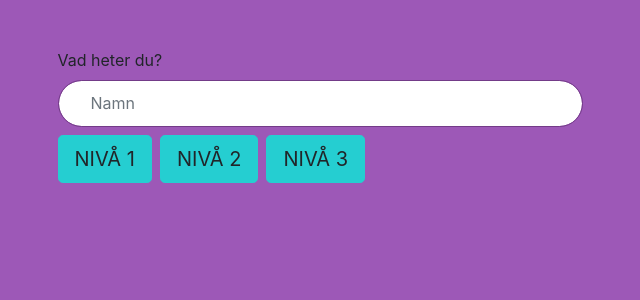
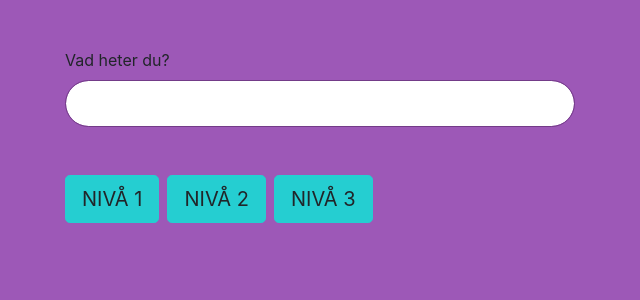
Before and after one commit to wirn/alma-math, a React (Create React App) app: page / in a window 1280 px wide. Shown: the top 300 px of the page, without its empty margins (320-960 px from the left). Built offline with nearby package versions, Linux system fonts and the light colour scheme.

Commit message:
added context

```diff
--- a/src/App.js
+++ b/src/App.js
@@ -1,10 +1,15 @@
 import React from "react";
 import { BrowserRouter, Route, Switch } from "react-router-dom";
-import Start from './components/Start';
+// import Start from './components/Start/LevelLinks';
 import Tasks from './components/tasks';
+import UserContextProvider from './context/UserContext';
+import NameChanger from './components/Start/NameChanger';
+import Start from "./components/Start/Start";
 
 export default function App() {
   return (
+    <div>
+      <UserContextProvider>
         <BrowserRouter>
           <Switch>
             <Route path='/' exact component={Start} />
@@ -12,5 +17,7 @@ export default function App() {
             <Route path='/' render={() => <div>404</div>} />
           </Switch>
         </BrowserRouter>
+      </UserContextProvider>
+    </div>
   )
 }
--- a/src/components/Start.js
+++ b/src/components/Start/LevelLinks.js
@@ -1,15 +1,13 @@
 import React from 'react';
 import { Link } from 'react-router-dom';
 
-const Start = (history, location, match) => {
+const LevelLinks = (history, location, match) => {
 
     console.log(history, location, match);
 
     return (
         <div className="container my-5">
             <div className="col-md-6 offset-md-3 ">
-                <label>Vad heter du?</label>
-                <input className="form-control d-block mb-2" placeholder="Namn"></input>
                 <Link to="/tasks/1" className="btn btn-primary btn-lg ml-auto mr-2">
                     <div className="d-flex">
                         Nivå 1
@@ -31,4 +29,4 @@ const Start = (history, location, match) => {
     );
 };
 
-export default Start;
+export default LevelLinks;
--- /dev/null
+++ b/src/components/Start/NameChanger.js
@@ -0,0 +1,28 @@
+import React from 'react';
+import { UserContext } from '../../context/UserContext';
+
+const NameChanger = () => {
+    return (
+        <UserContext.Consumer>
+            {(context) => {
+                const { name, changeName } = context;
+
+                return (
+                    <div className="container my-5" >
+                        <div className="col-md-6 offset-md-3 ">
+                            <label>Vad heter du?</label>
+                            <input
+                                className="form-control d-block mb-2"
+                                value={name}
+                                placeholder={name}
+                                onChange={(event) => changeName(event.currentTarget.value)}
+                            ></input>
+                        </div>
+                    </div>
+                )
+            }}
+        </UserContext.Consumer>
+    );
+};
+
+export default NameChanger;
--- /dev/null
+++ b/src/components/Start/Start.js
@@ -0,0 +1,18 @@
+import React from 'react';
+import { Link } from 'react-router-dom';
+import NameChanger from './NameChanger';
+import LevelLinks from './LevelLinks';
+
+const Start = (history, location, match) => {
+
+    console.log(history, location, match);
+
+    return (
+        <div className="container my-5">
+            <NameChanger />
+            <LevelLinks />
+        </div>
+    );
+};
+
+export default Start;
--- a/src/components/tasks.js
+++ b/src/components/tasks.js
@@ -1,5 +1,5 @@
 import React, { useState } from 'react';
-import Task from './task';
+import Task from './Task';
 import getTask from '../helpers';
 import $ from 'jquery';
 import 'bootstrap/dist/js/bootstrap.bundle.min';
--- /dev/null
+++ b/src/context/UserContext.js
@@ -0,0 +1,43 @@
+
+import React, { createContext, Component } from 'react';
+
+export const UserContext = createContext();
+
+class UserContextProvider extends Component {
+    state = {
+        name: '',
+        currentLevel: 0,
+        levelCompleted: {
+            1: 0,
+            2: 0,
+            3: 0
+        }
+    }
+    changeName = (newName) => {
+        this.setState({
+            name: newName
+        }, () => {
+            this.updateStateInLocalStorage();
+        });
+    }
+
+    updateStateInLocalStorage = () => {
+        console.log('state: ', JSON.stringify(this.state));
+        localStorage.setItem('state', JSON.stringify(this.state));
+    }
+
+    componentDidMount() {
+        const state = JSON.parse(localStorage.getItem('state'));
+        this.setState(state);
+    }
+
+    render() {
+        return (
+            <UserContext.Provider value={{ ...this.state, changeName: this.changeName }}>
+                {this.props.children}
+            </UserContext.Provider>
+        );
+    }
+}
+
+export default UserContextProvider;
```
Also changed, not shown: 1 other file (tests, documents, lock files or other folders). Lines whose indentation alone changed are shown as unchanged.
